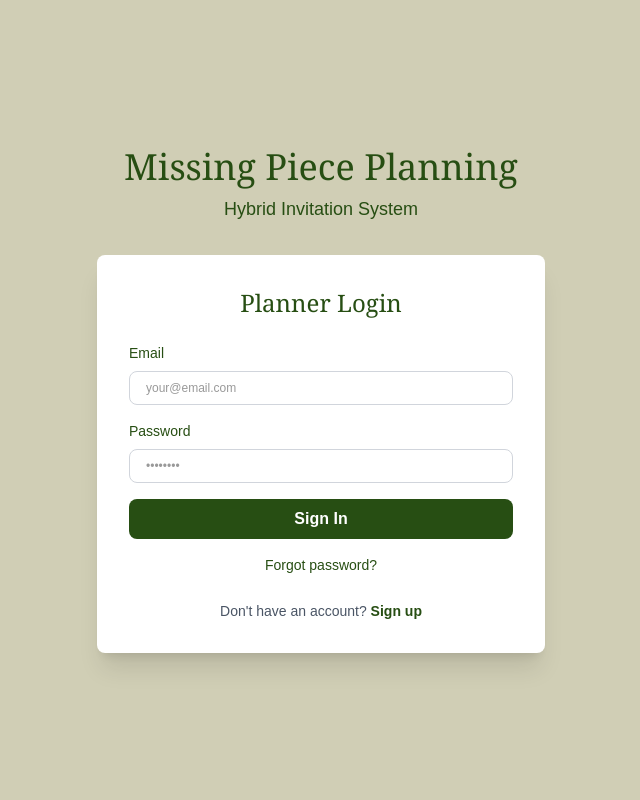
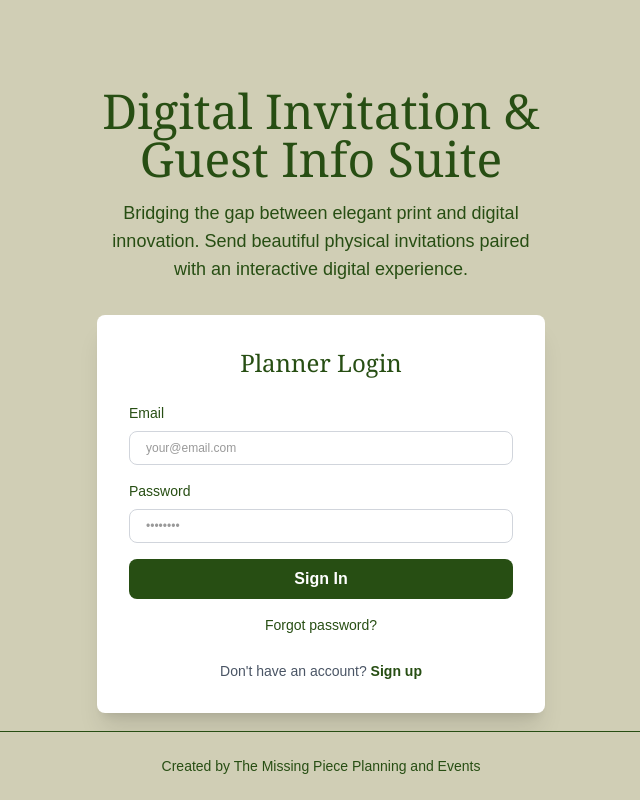
Before and after one commit to tori-ops/hybrid-stationary, a Next.js app: page /login in a window 1280 px wide. Shown: the whole page, without its empty margins (319-959 px from the left). Built offline with nearby package versions, Linux system fonts and the light colour scheme; no server answers.

Commit message:
Make login page consistent with main page - same title, subtitle, and footer

```diff
--- a/src/app/login/page.tsx
+++ b/src/app/login/page.tsx
@@ -63,11 +63,11 @@ export default function LoginPage() {
       <div className="w-full max-w-md">
         {/* Logo/Title */}
         <div className="text-center mb-8">
-          <h1 className="text-4xl font-serif mb-2" style={{ color: '#274E13' }}>
-            Missing Piece Planning
+          <h1 className="text-4xl md:text-5xl font-serif mb-4" style={{ color: '#274E13' }}>
+            Digital Invitation & Guest Info Suite
           </h1>
-          <p className="text-lg" style={{ color: '#274E13' }}>
-            Hybrid Invitation System
+          <p className="text-base md:text-lg max-w-md mx-auto" style={{ color: '#274E13' }}>
+            Bridging the gap between elegant print and digital innovation. Send beautiful physical invitations paired with an interactive digital experience.
           </p>
         </div>
 
@@ -196,6 +196,13 @@ export default function LoginPage() {
           )}
         </div>
       </div>
+
+      {/* Footer */}
+      <div className="fixed bottom-0 left-0 right-0 border-t py-6 text-center" style={{ borderColor: '#274E13', color: '#274E13', backgroundColor: '#D0CEB5' }}>
+        <p className="text-sm">
+          Created by The Missing Piece Planning and Events
+        </p>
+      </div>
     </main>
   );
 }
```
